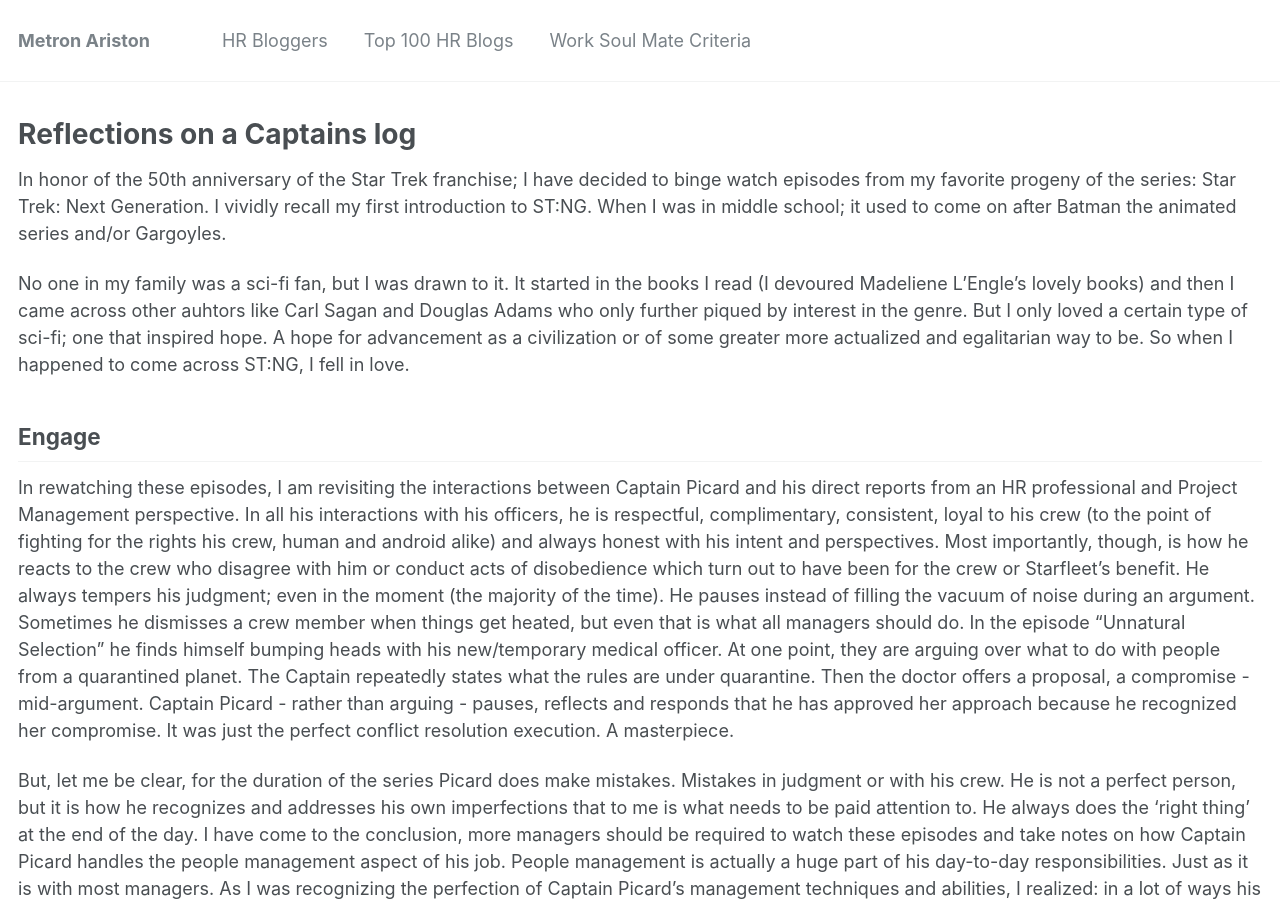
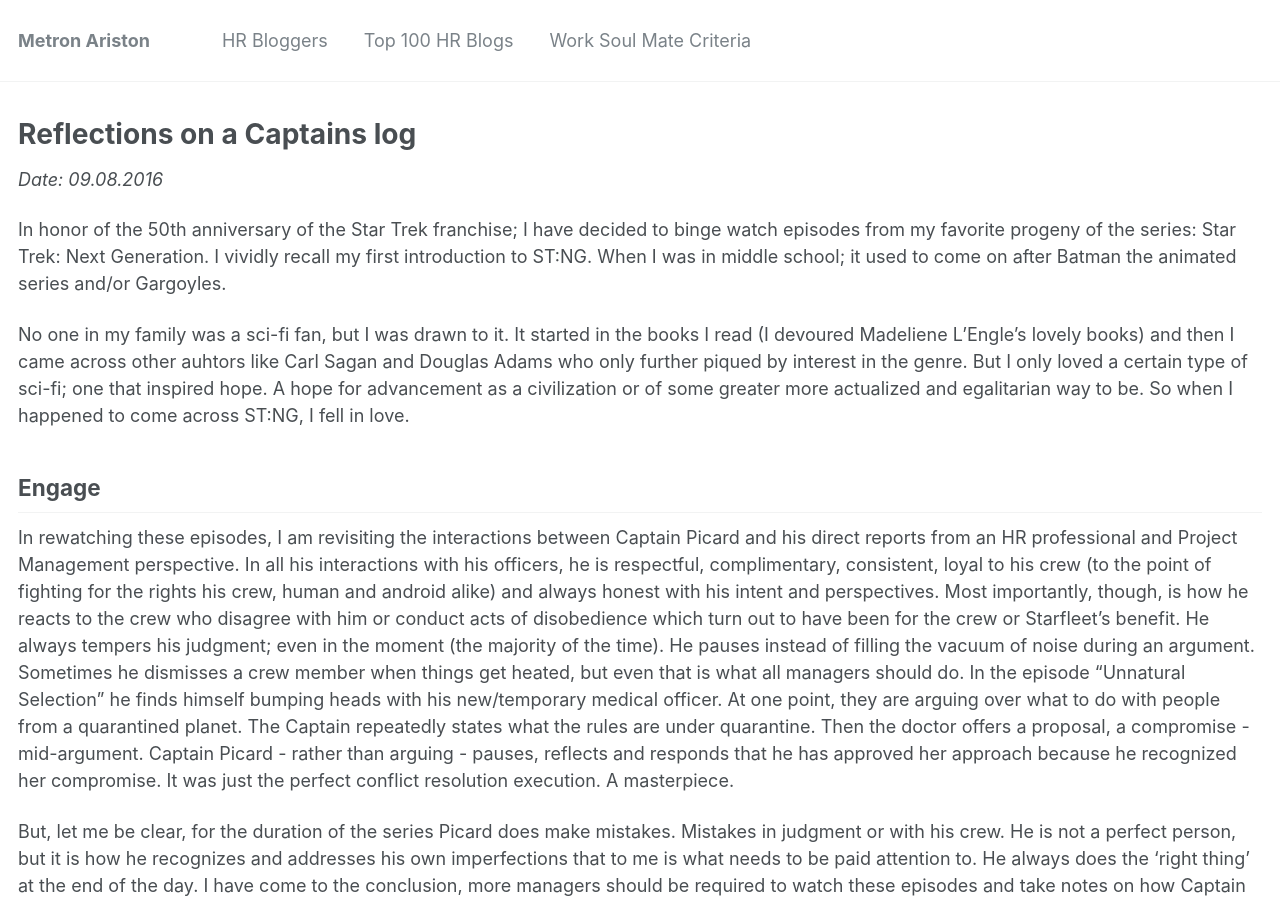
Before and after one commit to firesparks8/firesparks8.github.io, a Jekyll site: the page built from _posts/2016-09-08-Make-It-So.md, in a window 1280 px wide and 900 px high. Built offline with Jekyll 4.4.1, drawn with Linux system fonts in a browser that asks for light colours.

Commit message:
Update 2016-09-08-Make-It-So.md

```diff
--- a/_posts/2016-09-08-Make-It-So.md
+++ b/_posts/2016-09-08-Make-It-So.md
@@ -4,6 +4,9 @@
 ---
 
 # Reflections on a Captains log
+
+*Date: 09.08.2016*
+
 In honor of the 50th anniversary of the Star Trek franchise; I have decided to binge watch episodes from my favorite progeny of the series: Star Trek: Next Generation. I vividly recall my first introduction to ST:NG. When I was in middle school; it used to come on after Batman the animated series and/or Gargoyles.
 
 No one in my family was a sci-fi fan, but I was drawn to it. It started in the books I read (I devoured Madeliene L'Engle's lovely books) and then I came across other auhtors like Carl Sagan and Douglas Adams who only further piqued by interest in the genre. But I only loved a certain type of sci-fi; one that inspired hope. A hope for advancement as a civilization or of some greater more actualized and egalitarian way to be. So when I happened to come across ST:NG, I fell in love.
```
